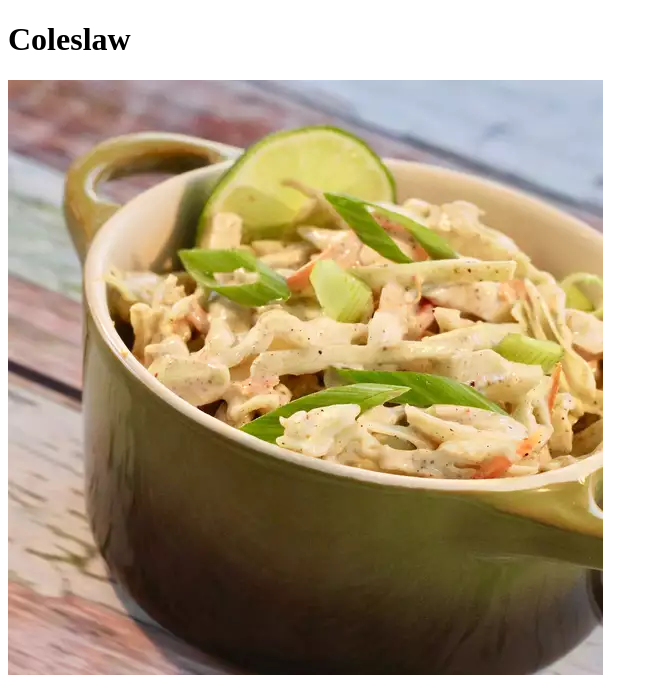
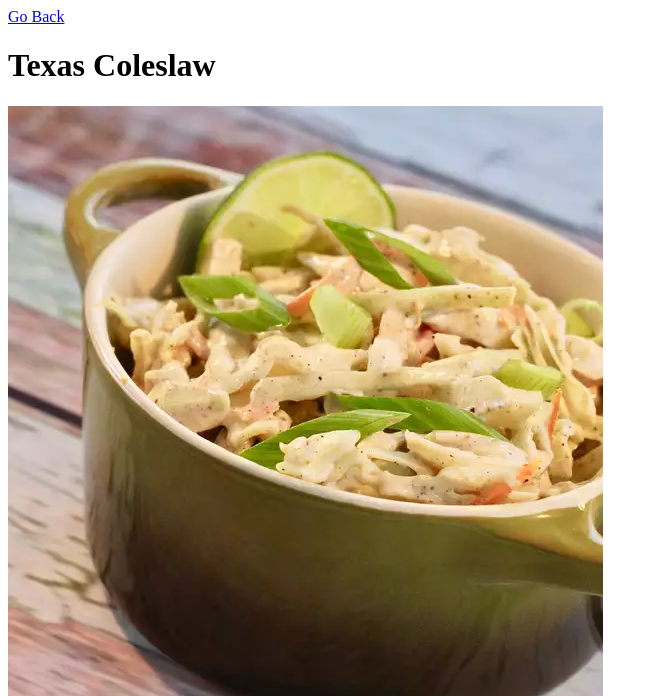
Before and after one commit to chogeR/odin-recipes, a plain HTML site: page pages/Texas-Coleslaw.html in a window 1280 px wide. Shown: the top 696 px of the page, without its empty margins (0-661 px from the left). Drawn offline with Linux system fonts and the light colour scheme.

Commit message:
Added links to navigate through the site

```diff
--- a/pages/Texas-Coleslaw.html
+++ b/pages/Texas-Coleslaw.html
@@ -7,7 +7,8 @@
     <title>Texas Coleslaw Recipe</title>
 </head>
 <body>
-    <h1>Coleslaw</h1>
+    <a href="../index.html">Go Back</a>
+    <h1>Texas Coleslaw</h1>
     <img src="../images/Coleslaw.webp" alt="Coleslaw salad">
     <h2>A refreshing salad ideal to eat during the hot summer days</h2>
     <h3>Ingredients</h3>
```
Also changed, not shown: index.html (+4 -1 lines).
